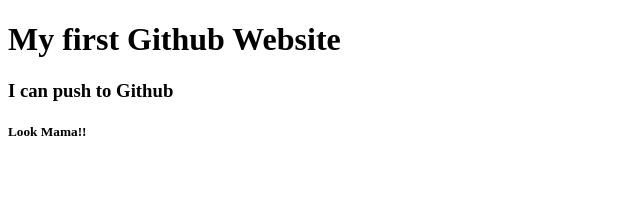
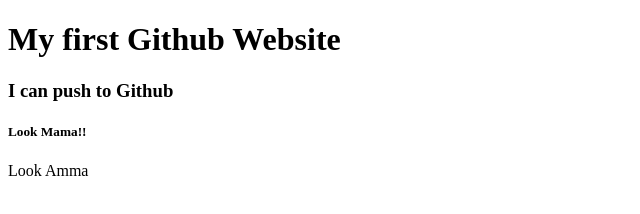
Before and after one commit to Jesmin455/practice-git, a plain HTML site: page index.html in a window 1280 px wide. Shown: the full height of the page, 0-640 px from the left. Drawn offline with Linux system fonts and the light colour scheme.

Commit message:
Update index.html

```diff
--- a/index.html
+++ b/index.html
@@ -10,5 +10,6 @@
     <h1>My first Github Website</h1>
     <h3>I can push to Github</h3>
     <h5>Look Mama!!</h5>
+    <p>Look Amma</p>
 </body>
 </html>
```
